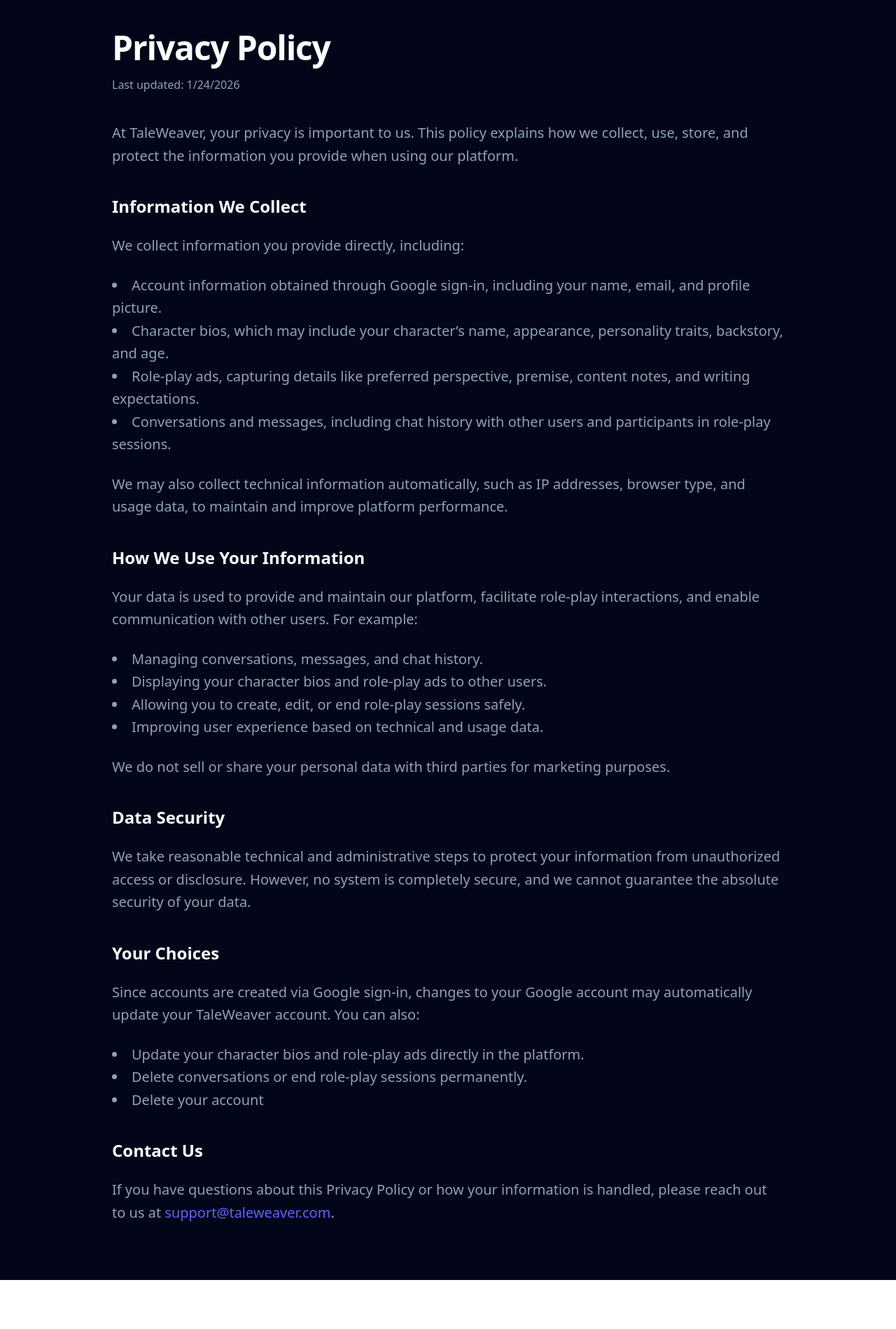
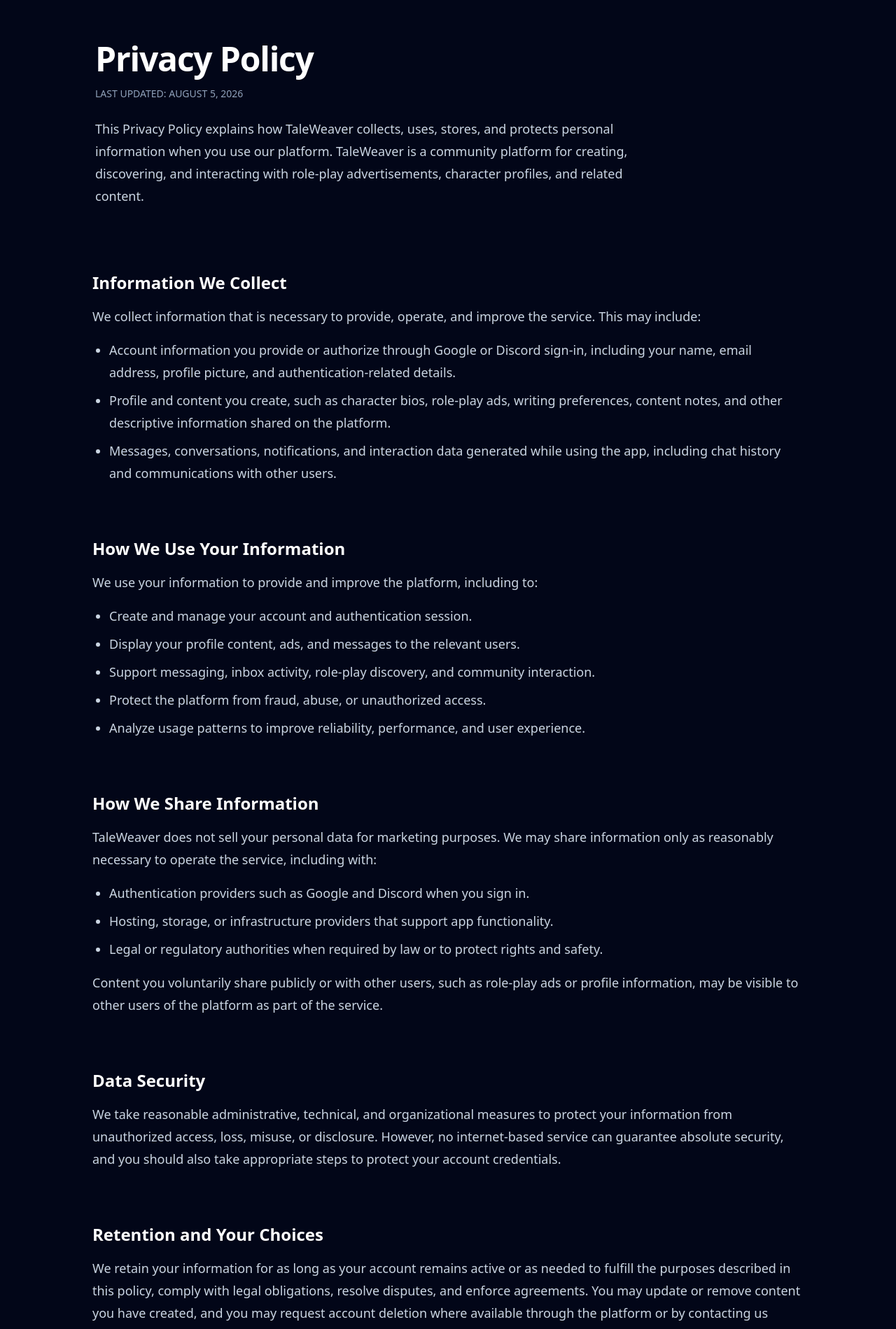
Before and after one commit to Hairum-Qureshi/story-roleplay-app, a React (Vite) app in the folder apps/frontend/: page /privacy-policy in a window 1280 px wide. Shown: the part 100-1999 px from the top of the page at 70% size. Before the commit the page ends 1929 px from the top, so only its background shows below. Built offline with nearby package versions, Linux system fonts and the light colour scheme; no server answers.

Commit message:
updated privacy policy and its styling

```diff
--- a/apps/frontend/src/pages/PrivacyPolicy.tsx
+++ b/apps/frontend/src/pages/PrivacyPolicy.tsx
@@ -1,115 +1,156 @@
 export default function PrivacyPolicy() {
   return (
-		<div className="min-h-screen bg-slate-950 text-white relative overflow-hidden flex flex-col">
-			<div className="relative flex flex-col px-8 py-20 max-w-5xl mx-auto z-10 space-y-10">
-				<div>
-					<h1 className="text-4xl md:text-5xl font-extrabold tracking-tight">
+    <div className="min-h-screen bg-slate-950 text-white">
+      <div className="mx-auto flex max-w-6xl flex-col px-6 py-16 md:px-8 lg:px-10">
+        <div className="mb-8 p-8">
+          <h1 className="text-4xl font-extrabold tracking-tight text-white sm:text-5xl">
             Privacy Policy
           </h1>
-					<p className="text-slate-400 text-base mt-4 font-light leading-relaxed">
-						Last updated: 1/24/2026
+          <p className="mt-4 text-sm font-medium uppercase text-slate-400">
+            Last updated: August 5, 2026
+          </p>
+          <p className="mt-6 max-w-3xl text-lg leading-8 text-slate-300">
+            This Privacy Policy explains how TaleWeaver collects, uses, stores,
+            and protects personal information when you use our platform.
+            TaleWeaver is a community platform for creating, discovering, and
+            interacting with role-play advertisements, character profiles, and
+            related content.
           </p>
         </div>
-				<p className="text-slate-400 text-lg md:text-xl font-light leading-relaxed">
-					At TaleWeaver, your privacy is important to us. This policy explains
-					how we collect, use, store, and protect the information you provide
-					when using our platform.
-				</p>
 
-				<section className="space-y-6">
+        <div className="space-y-5">
+          <section className="p-7">
             <h2 className="text-2xl font-semibold text-white">
               Information We Collect
             </h2>
-					<p className="text-slate-400 text-lg md:text-xl font-light leading-relaxed">
-						We collect information you provide directly, including:
+            <p className="mt-4 text-lg leading-8 text-slate-300">
+              We collect information that is necessary to provide, operate, and
+              improve the service. This may include:
             </p>
-					<ul className="list-disc list-inside text-slate-400 text-lg md:text-xl font-light leading-relaxed">
+            <ul className="mt-4 list-disc space-y-2 pl-6 text-lg leading-8 text-slate-300">
               <li>
-							Account information obtained through Google sign-in, including
-							your name, email, and profile picture.
+                Account information you provide or authorize through Google or
+                Discord sign-in, including your name, email address, profile
+                picture, and authentication-related details.
               </li>
               <li>
-							Character bios, which may include your character’s name,
-							appearance, personality traits, backstory, and age.
+                Profile and content you create, such as character bios,
+                role-play ads, writing preferences, content notes, and other
+                descriptive information shared on the platform.
               </li>
               <li>
-							Role-play ads, capturing details like preferred perspective,
-							premise, content notes, and writing expectations.
+                Messages, conversations, notifications, and interaction data
+                generated while using the app, including chat history and
+                communications with other users.
+              </li>
+            </ul>
+          </section>
+
+          <section className="p-7">
+            <h2 className="text-2xl font-semibold text-white">
+              How We Use Your Information
+            </h2>
+            <p className="mt-4 text-lg leading-8 text-slate-300">
+              We use your information to provide and improve the platform,
+              including to:
+            </p>
+            <ul className="mt-4 list-disc space-y-2 pl-6 text-lg leading-8 text-slate-300">
+              <li>
+                Create and manage your account and authentication session.
               </li>
               <li>
-							Conversations and messages, including chat history with other
-							users and participants in role-play sessions.
+                Display your profile content, ads, and messages to the relevant
+                users.
+              </li>
+              <li>
+                Support messaging, inbox activity, role-play discovery, and
+                community interaction.
+              </li>
+              <li>
+                Protect the platform from fraud, abuse, or unauthorized access.
+              </li>
+              <li>
+                Analyze usage patterns to improve reliability, performance, and
+                user experience.
               </li>
             </ul>
-					<p className="text-slate-400 text-lg md:text-xl font-light leading-relaxed">
-						We may also collect technical information automatically, such as IP
-						addresses, browser type, and usage data, to maintain and improve
-						platform performance.
+          </section>
+
+          <section className="p-7">
+            <h2 className="text-2xl font-semibold text-white">
+              How We Share Information
+            </h2>
+            <p className="mt-4 text-lg leading-8 text-slate-300">
+              TaleWeaver does not sell your personal data for marketing
+              purposes. We may share information only as reasonably necessary to
+              operate the service, including with:
+            </p>
+            <ul className="mt-4 list-disc space-y-2 pl-6 text-lg leading-8 text-slate-300">
+              <li>
+                Authentication providers such as Google and Discord when you
+                sign in.
+              </li>
+              <li>
+                Hosting, storage, or infrastructure providers that support app
+                functionality.
+              </li>
+              <li>
+                Legal or regulatory authorities when required by law or to
+                protect rights and safety.
+              </li>
+            </ul>
+            <p className="mt-4 text-lg leading-8 text-slate-300">
+              Content you voluntarily share publicly or with other users, such
+              as role-play ads or profile information, may be visible to other
+              users of the platform as part of the service.
             </p>
           </section>
 
-				<section className="space-y-6">
-					<h2 className="text-2xl font-semibold text-white">
-						How We Use Your Information
-					</h2>
-					<p className="text-slate-400 text-lg md:text-xl font-light leading-relaxed">
-						Your data is used to provide and maintain our platform, facilitate
-						role-play interactions, and enable communication with other users.
-						For example:
-					</p>
-					<ul className="list-disc list-inside text-slate-400 text-lg md:text-xl font-light leading-relaxed">
-						<li>Managing conversations, messages, and chat history.</li>
-						<li>
-							Displaying your character bios and role-play ads to other users.
-						</li>
-						<li>
-							Allowing you to create, edit, or end role-play sessions safely.
-						</li>
-						<li>
-							Improving user experience based on technical and usage data.
-						</li>
-					</ul>
-					<p className="text-slate-400 text-lg md:text-xl font-light leading-relaxed">
-						We do not sell or share your personal data with third parties for
-						marketing purposes.
+          <section className="p-7">
+            <h2 className="text-2xl font-semibold text-white">Data Security</h2>
+            <p className="mt-4 text-lg leading-8 text-slate-300">
+              We take reasonable administrative, technical, and organizational
+              measures to protect your information from unauthorized access,
+              loss, misuse, or disclosure. However, no internet-based service
+              can guarantee absolute security, and you should also take
+              appropriate steps to protect your account credentials.
             </p>
           </section>
 
-				<section className="space-y-6">
-					<h2 className="text-2xl font-semibold text-white">Data Security</h2>
-					<p className="text-slate-400 text-lg md:text-xl font-light leading-relaxed">
-						We take reasonable technical and administrative steps to protect
-						your information from unauthorized access or disclosure. However, no
-						system is completely secure, and we cannot guarantee the absolute
-						security of your data.
+          <section className="p-7">
+            <h2 className="text-2xl font-semibold text-white">
+              Retention and Your Choices
+            </h2>
+            <p className="mt-4 text-lg leading-8 text-slate-300">
+              We retain your information for as long as your account remains
+              active or as needed to fulfill the purposes described in this
+              policy, comply with legal obligations, resolve disputes, and
+              enforce agreements. You may update or remove content you have
+              created, and you may request account deletion where available
+              through the platform or by contacting us directly.
             </p>
           </section>
 
-				<section className="space-y-6">
-					<h2 className="text-2xl font-semibold text-white">Your Choices</h2>
-					<p className="text-slate-400 text-lg md:text-xl font-light leading-relaxed">
-						Since accounts are created via Google sign-in, changes to your
-						Google account may automatically update your TaleWeaver account. You
-						can also:
+          <section className="p-7">
+            <h2 className="text-2xl font-semibold text-white">
+              Children’s Privacy
+            </h2>
+            <p className="mt-4 text-lg leading-8 text-slate-300">
+              TaleWeaver is not intended for children under the age of 13. We do
+              not knowingly collect personal information from children under 13.
+              If you believe we have collected such information unintentionally,
+              please contact us so we can delete it.
             </p>
-					<ul className="list-disc list-inside text-slate-400 text-lg md:text-xl font-light leading-relaxed">
-						<li>
-							Update your character bios and role-play ads directly in the
-							platform.
-						</li>
-						<li>Delete conversations or end role-play sessions permanently.</li>
-						<li>Delete your account</li>
-					</ul>
           </section>
 
-				<section className="space-y-6">
+          <section className="p-7">
             <h2 className="text-2xl font-semibold text-white">Contact Us</h2>
-					<p className="text-slate-400 text-lg md:text-xl font-light leading-relaxed">
-						If you have questions about this Privacy Policy or how your
-						information is handled, please reach out to us at{" "}
+            <p className="mt-4 text-lg leading-8 text-slate-300">
+              If you have questions about this Privacy Policy, your information,
+              or your rights under this policy, please contact us at{" "}
               <a
                 href="mailto:support@taleweaver.com"
-							className="text-indigo-500 hover:underline"
+                className="font-semibold text-indigo-300 transition hover:text-indigo-200"
               >
                 support@taleweaver.com
               </a>
@@ -118,5 +159,6 @@
           </section>
         </div>
       </div>
+    </div>
   );
 }
```
Lines whose indentation alone changed are shown as unchanged.
